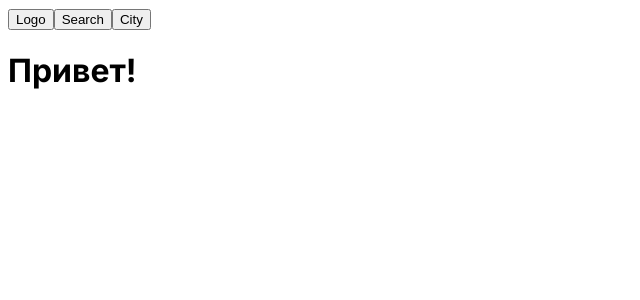
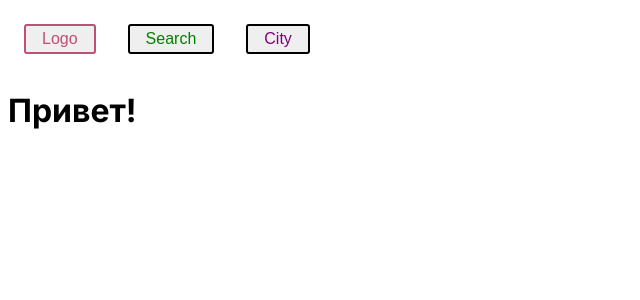
Before and after one commit to MarisaSon/Wether_NextJS, a Next.js app: page / in a window 1280 px wide. Shown: the top 300 px of the page, without its empty margins (0-640 px from the left). Built offline with nearby package versions, Linux system fonts and the light colour scheme.

Commit message:
Первая попытка стайловые компоненты

```diff
--- a/src/app/components/header.tsx
+++ b/src/app/components/header.tsx
@@ -1,18 +1,39 @@
+"use client";
 import Link from "next/link";
+import styled from "styled-components";
+
+const Button = styled.button`
+  color: #bf4f74;
+  font-size: 1em;
+  margin: 1em;
+  padding: 0.25em 1em;
+  border: 2px solid #bf4f74;
+  border-radius: 3px;
+`;
+
+const GreenButton = styled(Button)`
+  color: green;
+  border-color: black;
+`;
+
+const PurpleButton = styled(Button)`
+  color: purple;
+  border-color: black;
+`;
 
 export default function Header() {
   return (
     <div>
       <Link href="/">
         {" "}
-        <button>Logo</button>
+        <Button>Logo</Button>
       </Link>
 
       <Link href="/search">
-        <button>Search</button>
+        <GreenButton>Search</GreenButton>
       </Link>
       <Link href="/city">
-        <button>City</button>
+        <PurpleButton>City</PurpleButton>
       </Link>
     </div>
   );
```
Also changed, not shown: package.json (+4 -3 lines), 1 other file (tests, documents, lock files or other folders).
